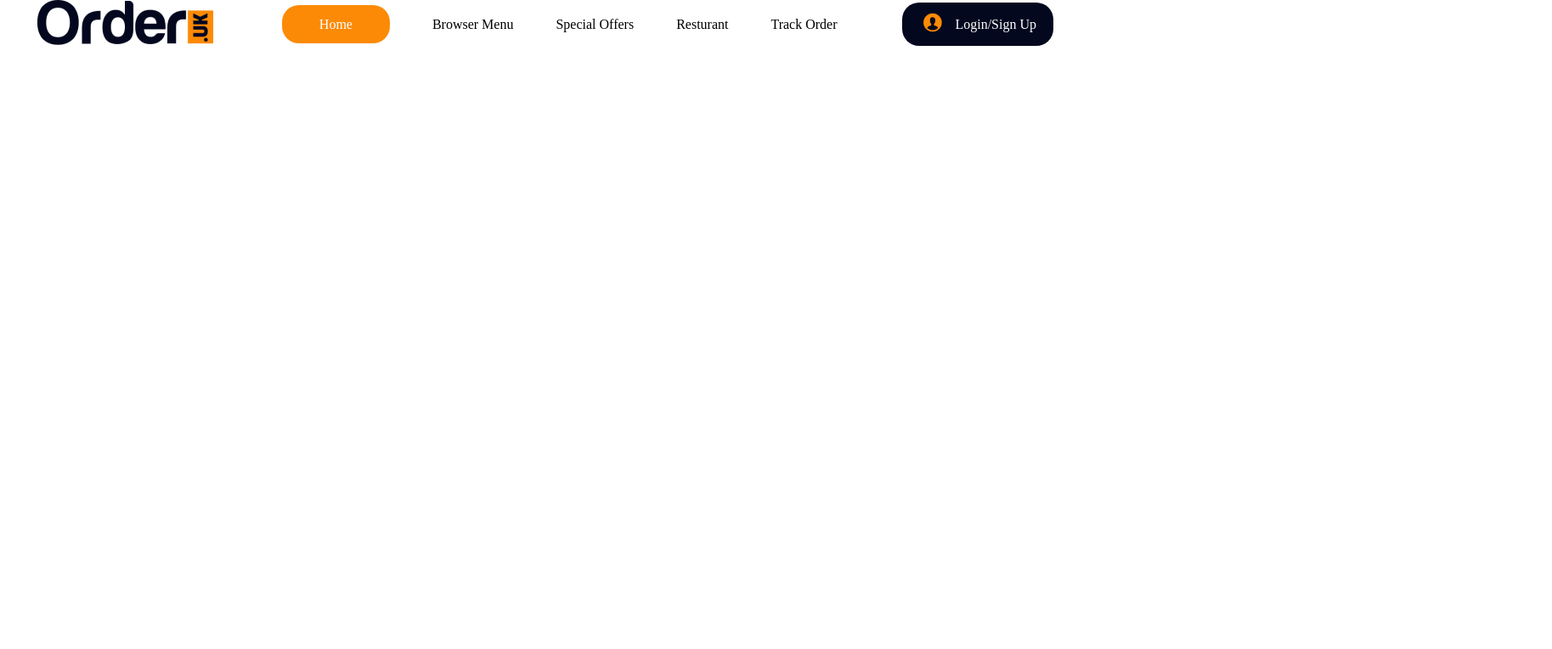
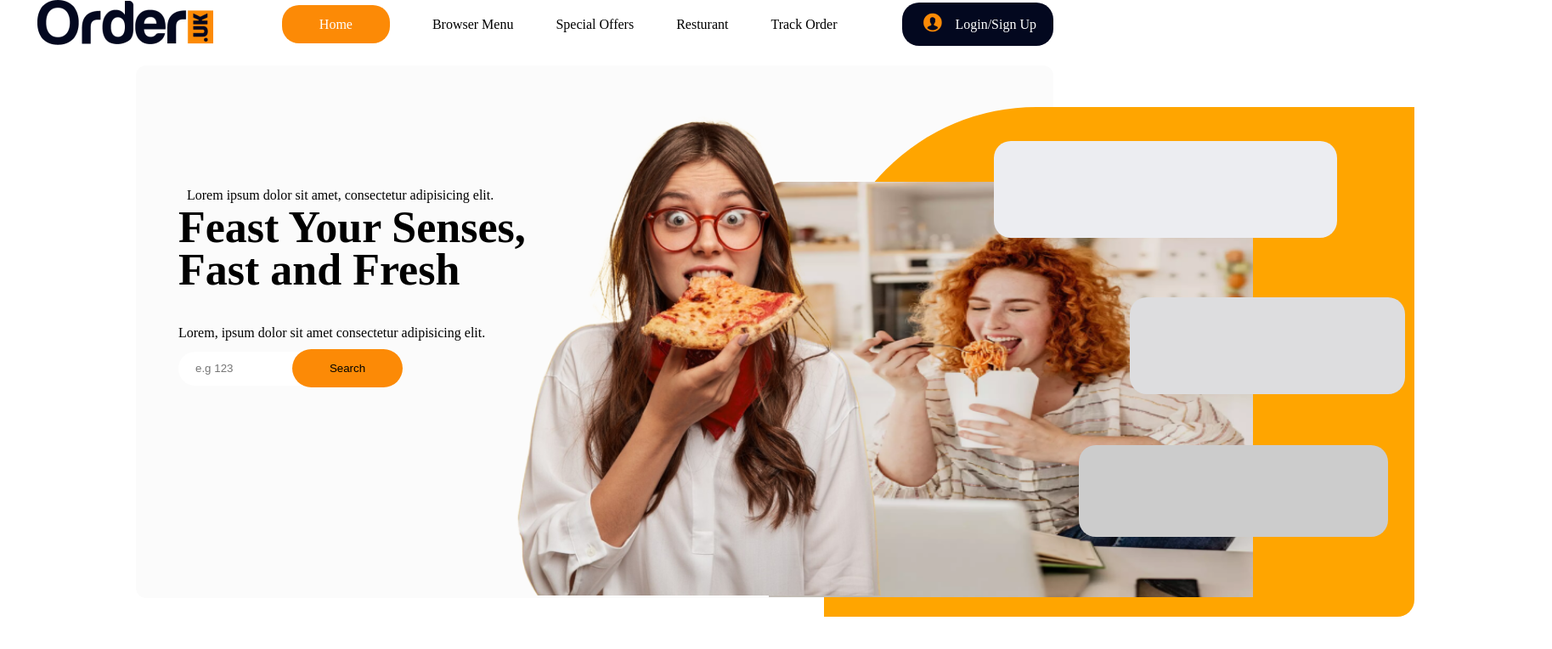
Before and after one commit to noman088/Food, a plain HTML site: page index.html in a window 1280 px wide. Shown: the whole page at 85% size, 1827 px wide, since content can reach past the window. Drawn offline with Linux system fonts and the light colour scheme.

Commit message:
done for today now

```diff
--- a/index.html
+++ b/index.html
@@ -22,20 +22,42 @@
                                 <li>Resturant</li>
                                 <li>Track Order</li>
                         </div>
-                        <!-- <div class="right"> -->
                         <div class="right-both">
                                 <div class="image"><img src="assets/Male User.png" alt=""></div>
                                 <p>Login/Sign Up</p>
                         </div>
+                </div>
 
-                        <!-- </div> -->
-                         <!-- hello there this is sam here  hello -->
+                <div class="home_page1">
+                        <p class="p1">Lorem ipsum dolor sit amet, consectetur adipisicing elit.</p>
+                        <div class="div1">
+                                <h1>Feast Your Senses,</h1>
+                                <h1>Fast and Fresh</h1>
+                        </div>
+                        <div class="div2">
+                                <p>Lorem, ipsum dolor sit amet consectetur adipisicing elit.</p>
+                                <input type="search" placeholder="e.g 123">
+                                <button type="button">Search</button>
+                        </div>
+
+                        <div class="div3">
+
+                                <img src="./assets/girl2.png" alt="photo" class="pic1">
+                                <img src="./assets/girl1.png" alt="photo" class="pic2">
+
+                        </div>
+                                <div class="box1"></div>
+                                <div class="box2"></div>
+                                <div class="box3"></div>
+
 
 
 
                 </div>
+
+
         </div>
-
+        </div>
 </body>
 
 </html>
--- a/style.css
+++ b/style.css
@@ -1,29 +1,29 @@
 * {
     margin: 0;
     padding: 0;
-    /* overflow-y:auto; */
+
 }
-html,body{
+
+html,
+body {
     max-width: 100%;
     height: 100%;
-    margin:0 20px ;
+    margin: 0 20px;
 
 }
 
 .navbar {
-    /* background-color: red;; */
+
     display: flex;
     justify-content: space-between;
     align-items: center;
 }
 
-.left {
-    /* background-color:green; */
-}
-.left > image {
+.left>image {
     height: 53px;
     width: 215px;
 }
+
 #home-btn {
     display: flex;
     justify-content: center;
@@ -38,24 +38,20 @@ html,body{
 .middle {
     display: flex;
     align-items: center;
-    /* background-color: red; */
     list-style-type: none;
     gap: 50px;
     display: flex;
 }
 
 .right {
-    /* background-color: black; */
-
-    /* border-radius: 30%; */
     color: white;
-
     justify-content: baseline;
     align-items: center;
 
 }
+
 .right-both {
-    background-color:#03081F;
+    background-color: #03081F;
     color: white;
     display: flex;
     right: 15px;
@@ -66,7 +62,148 @@ html,body{
 
 }
 
-.right > img {
+.right>img {
     height: 27px;
     width: 31px;
 }
+
+.home_page1 {
+    max-width: 1528px;
+    max-height: 627px;
+    margin-top: 20PX;
+    margin-left: 120px;
+    border-radius: 12px;
+    border: 1px 0px 0px 0px;
+    opacity: 0px;
+    background-color: #FBFBFB;
+    /* background-color: aquamarine; */
+    flex-wrap: wrap;
+    display: flexbox;
+}
+
+.p1 {
+    margin: 10px;
+    position: relative;
+    width: 383px;
+    height: 66px;
+    top: 144px;
+    left: 50px;
+    gap: 0px;
+    opacity: 0px;
+
+}
+
+.div1 {
+    font-family: Poppins;
+    font-size: 26px;
+    font-weight: 600;
+    line-height: 50px;
+    text-align: left;
+    left: 50px;
+    position: relative;
+    top: 90px;
+}
+
+.div2 {
+    position: relative;
+    left: 50px;
+    margin-top: 130px;
+    gap: 0px;
+    border-radius: 120px 0px 0px 0px;
+    border: 1px 0px 0px 0px;
+    opacity: 0px;
+}
+
+.div,
+input {
+    width: 200px;
+    height: 40px;
+    margin-top: 10px;
+    border: none;
+    border-radius: 30px;
+    justify-items: start;
+
+}
+
+.div,
+button {
+    width: 130px;
+    height: 45px;
+    margin-top: 10px;
+    border-radius: 120px;
+    position: relative;
+    right: 70px;
+    background-color: #fc8a06;
+    border: none;
+}
+
+input::placeholder {
+    padding-left: 20px;
+}
+
+.div3 {
+    width: 695px;
+    height: 600px;
+    background-color: orange;
+    position: relative;
+    bottom: 330px;
+    left: 810px;
+    border-radius: 250px 0 20px 0;
+}
+
+.pic1 {
+    top: 88px;
+    width: 570px;
+    height: 489px;
+    position: relative;
+    right: 65px;
+}
+
+.pic2 {
+    position: relative;
+    bottom: 490px;
+    right: 570px;
+    height: 572px;
+
+}
+
+.box1 {
+    background-color: #ecedf1;
+    width: 400px;
+    height: 110px;
+    color: #fc8a06;
+    padding: 2px;
+    margin: 10px;
+    position: relative;
+    bottom: 900px;
+    left: 1000px;
+    border-radius: 20px;
+}
+
+.box2 {
+    background-color: #dddddf;
+    width: 320px;
+    height: 110px;
+    color: #fc8a06;
+    padding: 2px;
+    margin: 10px;
+    border-radius: 20px;
+    position: relative;
+    bottom: 840px;
+    left: 1160px;
+
+}
+
+.box3 {
+    background-color: #cccccc;
+    width: 360px;
+    height: 104px;
+    color: #fc8a06;
+    padding: 2px;
+    margin: 10px;
+    border-radius: 20px;
+    position: relative;
+    bottom: 790px;
+    left: 1100px;
+
+}
```
Also changed, not shown: assets/girl1.png (added), assets/girl2.png (added).
